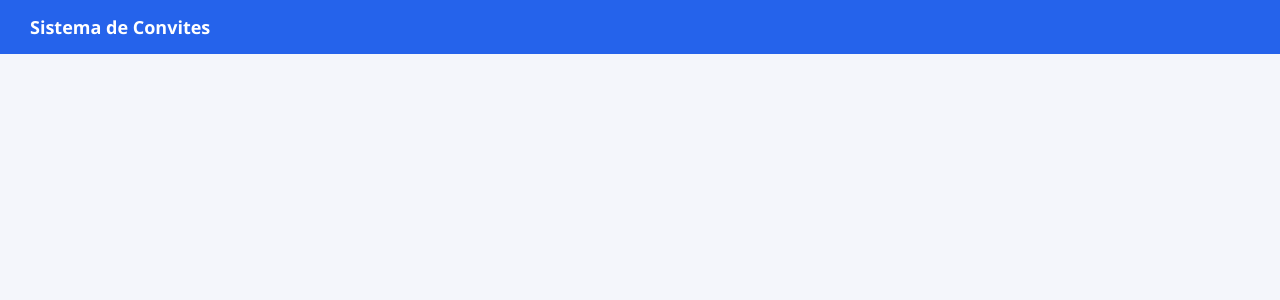
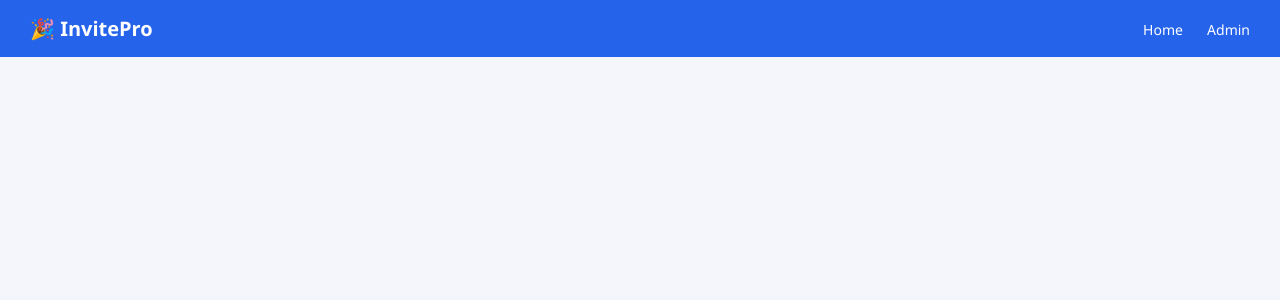
Before and after one commit to 9free13-sys/invitation-app, a Django app: template templates/base.html in a window 1280 px wide. Shown: the top 300 px of the page. Run offline with Django 5.2, Linux system fonts and the light colour scheme; the template is opened without the code that fills it, so the values that code supplies are empty.

Commit message:
melhorar navbar

```diff
--- a/templates/base.html
+++ b/templates/base.html
@@ -16,9 +16,30 @@
         .navbar {
     background: #2563eb;
     padding: 15px 30px;
+}
+
+        .nav-container {
+            display: flex;
+            justify-content: space-between;
+            align-items: center;
             color: white;
+        }
+
+        .logo {
+            font-size: 20px;
             font-weight: bold;
-            font-size: 18px;
+        }
+
+        .nav-links a {
+            color: white;
+            text-decoration: none;
+            margin-left: 20px;
+            font-size: 14px;
+            transition: 0.2s;
+        }
+
+        .nav-links a:hover {
+            opacity: 0.8;
         }
 
                 .container {
@@ -29,13 +50,14 @@
 <body>
 
    <div class="navbar">
-        Sistema de Convites
+    <div class="nav-container">
+        <span class="logo">🎉 InvitePro</span>
+
+        <div class="nav-links">
+            <a href="/">Home</a>
+            <a href="/admin/">Admin</a>
         </div>
-
-    <div class="container">
-        {% block content %}
-        {% endblock %}
     </div>
-
+</div>
 </body>
 </html>
```
Lines whose indentation alone changed are shown as unchanged.
